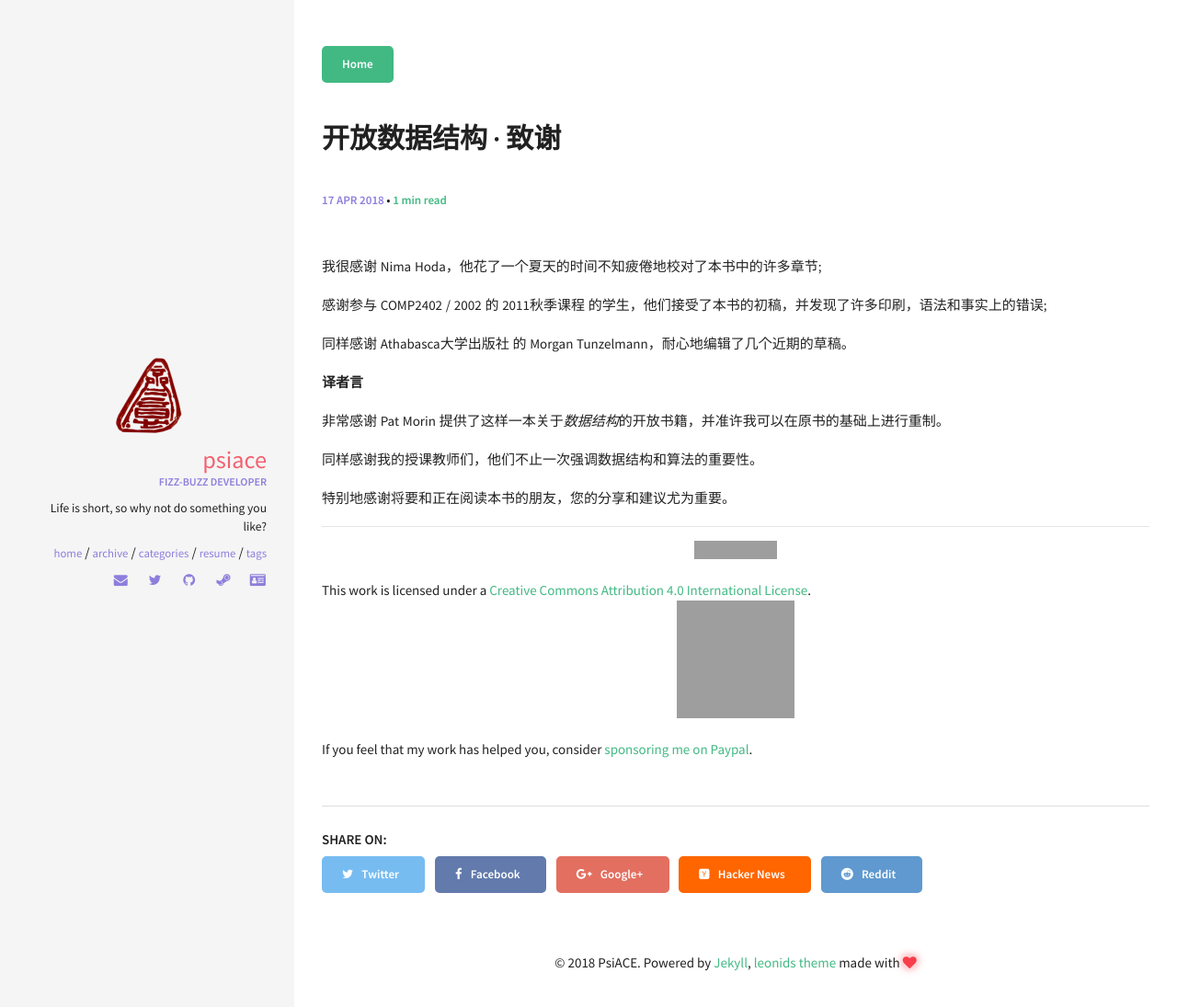
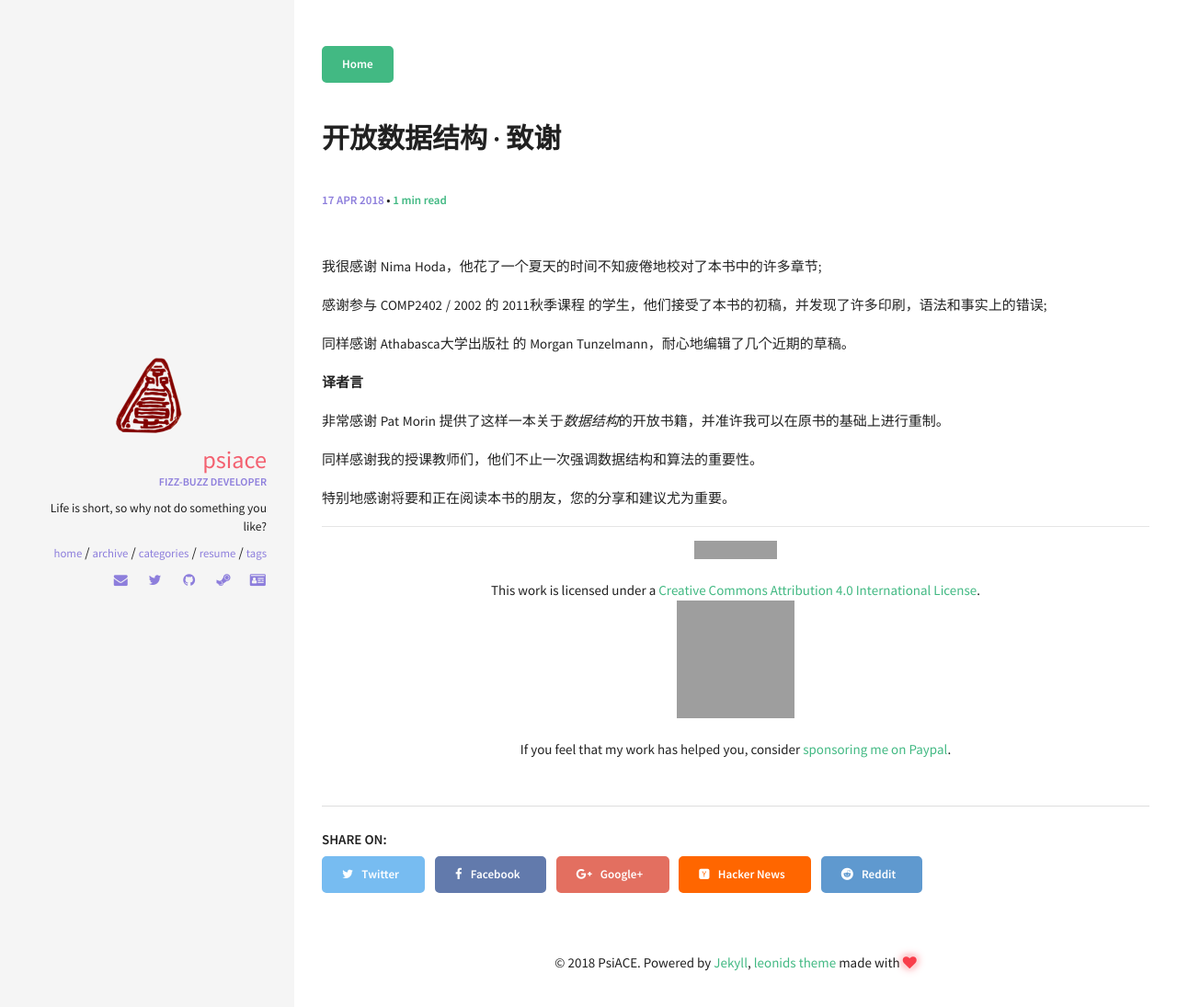
Before and after one commit to psiace-archive/old-blog, a Jekyll site: the page built from _posts/2018-4-17-ODS-Acknowledgments.md, in a window 1280 px wide. Shown: the top 1095 px of the page at 92% size. Built offline with Jekyll 4.4.1, drawn with Linux system fonts in a browser that asks for light colours; comment, search, counter and statistics services are not loaded; grey boxes are pictures that could not be loaded.

Commit message:
Update post.html

```diff
--- a/_layouts/post.html
+++ b/_layouts/post.html
@@ -41,10 +41,10 @@ layout: default
   <article class="post-content">
     {{ content }}
     {% if page.creativecommons == true %}
-    <a rel="license" href="http://creativecommons.org/licenses/by/4.0/"><img alt="Creative Commons License" style="border-width:0" src="https://i.creativecommons.org/l/by/4.0/88x31.png" /></a><br />This work is licensed under a <a rel="license" href="http://creativecommons.org/licenses/by/4.0/">Creative Commons Attribution 4.0 International License</a>.
+    <a rel="license" href="http://creativecommons.org/licenses/by/4.0/"><img alt="Creative Commons License" style="border-width:0" src="https://i.creativecommons.org/l/by/4.0/88x31.png" /></a><br /><center>This work is licensed under a <a rel="license" href="http://creativecommons.org/licenses/by/4.0/">Creative Commons Attribution 4.0 International License</a>.</center>
     {% endif %}
     {% if site.owner.paypal %}
-    <a rel="donate" href="https://www.paypal.me/PsiACE"><img alt="Donate" style="border-width:0" src="http://psiace.me/img/donate.png" height="128" width="128"/></a><br />If you feel that my work has helped you, consider <a rel="donate" href="https://www.paypal.me/PsiACE">sponsoring me on Paypal</a>.
+    <a rel="donate" href="https://www.paypal.me/PsiACE"><img alt="Donate" style="border-width:0" src="http://psiace.me/img/donate.png" height="128" width="128"/></a><br /><center>If you feel that my work has helped you, consider <a rel="donate" href="https://www.paypal.me/PsiACE">sponsoring me on Paypal</a>.</center>
     {% endif %}
   </article>
 </div>
```
